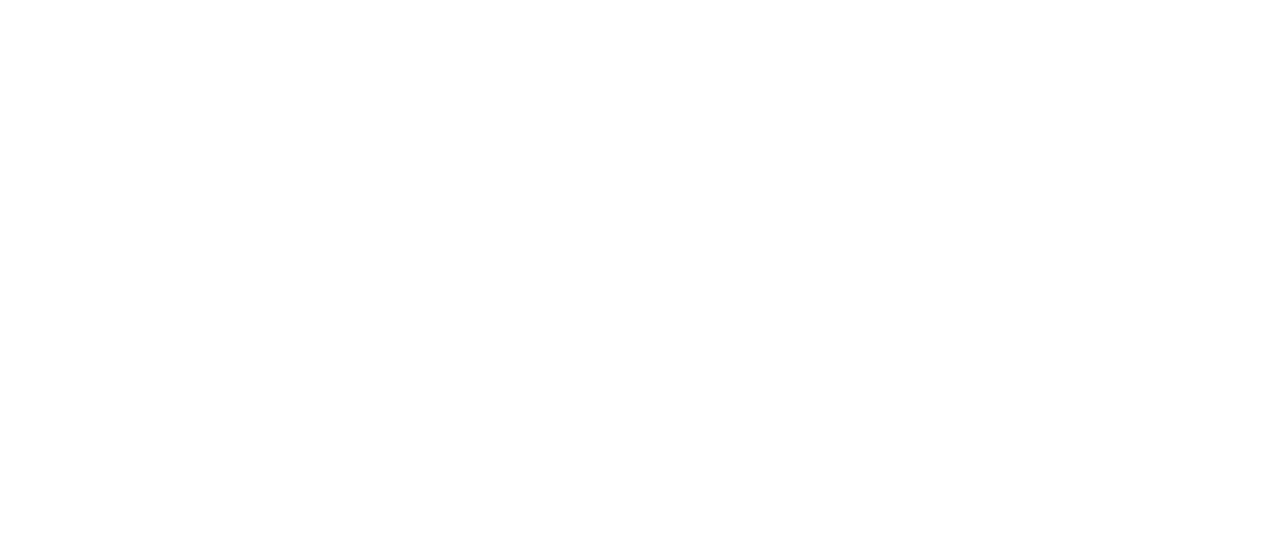
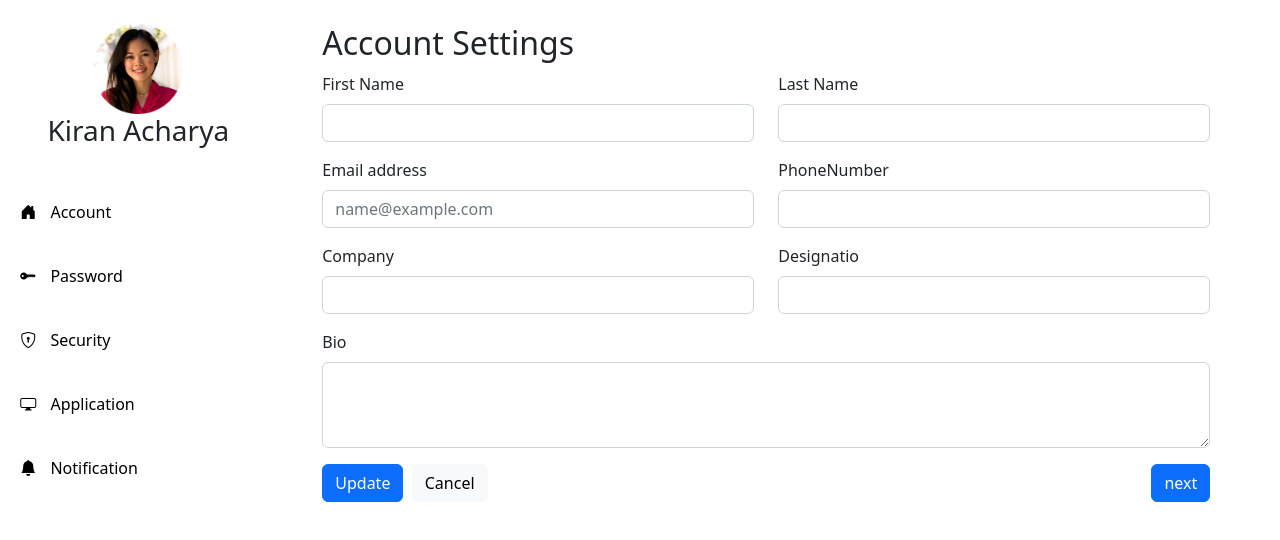
Before and after one commit to Ashokan-soft/Test, an Angular app: page /account in a window 1280 px wide. Before the commit this address led to /. Shown: the top 540 px of the page. Built offline with nearby package versions, Linux system fonts and the light colour scheme.

Commit message:
am did account & password safty commit

```diff
--- a/src/app/account/account.component.html
+++ b/src/app/account/account.component.html
@@ -1,2 +1,95 @@
-<p>account works!</p>
-<h1>hi</h1>
+<br>
+
+<div class="container row">
+    <h2>Account Settings</h2>
+
+    <br>
+    <br>
+    <div class="col-lg-12">
+        <!-- <div class="card"> -->
+            <div class="card-body">
+
+                <form action="#">
+<!-- first row -->
+                    <div class="row">
+
+                        <div class="col-lg-6 col-sm-12">
+                            <div class="mb-3">
+                                <label for="" class="form-label">First Name</label>
+                                <input type="text" class="form-control" name="" id="" aria-describedby="helpId"
+                                    placeholder=""required>
+
+                            </div>
+
+                        </div>
+                        <div class="col-lg-6 col-sm-12">
+                            <div class="mb-3">
+                                <label for="" class="form-label">Last Name</label>
+                                <input type="text" class="form-control" name="" id=""
+                                    placeholder="">
+
+                             </div>
+                        </div>
+
+                    </div>
+ <!--second row-->
+                    <div class="row">
+                        <div class="col-lg-6 col-sm-12">
+                        <div class="mb-3">
+                        <label for="exampleFormControlInput1" class="form-label">Email address</label>
+                        <input type="email" class="form-control" id="exampleFormControlInput1" placeholder="name@example.com"required>
+                        </div>
+                        </div>
+
+
+                        <div class="col-lg-6 col-sm-12">
+                            <div class="mb-3">
+                                <label for="" class="form-label">PhoneNumber</label>
+                                <input type="number" class="form-control" name="" id=""
+                                    placeholder="" required>
+
+                             </div>
+                        </div>
+
+                    </div>
+<!-- 3rd row -->
+                    <div class="row">
+
+                        <div class="col-lg-6 col-sm-12">
+                            <div class="mb-3">
+                                <label for="" class="form-label">Company</label>
+                                <input type="text" class="form-control" name="" id="" aria-describedby="helpId"
+                                    placeholder="">
+
+                            </div>
+
+                        </div>
+                        <div class="col-lg-6 col-sm-12">
+                            <div class="mb-3">
+                                <label for="" class="form-label">Designatio</label>
+                                <input type="text" class="form-control" name="" id=""
+                                    placeholder="">
+
+                             </div>
+                        </div>
+
+                    </div>
+        <!-- 4th row bio -->
+
+                    <div class="mb-3">
+                      <label for="" class="form-label">Bio</label>
+                      <textarea class="form-control" name="" id="" rows="3"></textarea>
+                    </div>
+
+                    <button type="submit" class="btn btn-primary" >Update</button>&nbsp;
+                    <button type="cancel" class="btn btn-light" >Cancel</button>
+                    <button type="navi" class="btn btn-primary" style="float:right;" routerLink="/password">next</button>
+
+                </form>
+
+
+
+                </div>
+            </div>
+        </div>
+    <!-- </div> -->
--- a/src/app/app.component.html
+++ b/src/app/app.component.html
@@ -1,4 +1,4 @@
-<!-- <div class="container-fluid">
+<div class="container-fluid">
   <div class="row">
     <div class="col-3">
       <app-main></app-main>
@@ -11,4 +11,4 @@
     </div>
 
   </div>
-</div> -->
+</div>
--- a/src/app/main/main.component.html
+++ b/src/app/main/main.component.html
@@ -12,11 +12,11 @@
   <br>
 
   <div class="list1">
-    <button class="list btn btn-primary" routerLink="/account">Account</button>
-    <button class="list btn btn-primary" routerLink="/password">Password</button>
-    <button class="list btn btn-primary">Security</button>
-    <button class="list btn btn-primary">Application</button>
-    <button class="list btn btn-primary">Notification</button>
+    <button class="list btn btn-primary"routerLink="/account"><i class=" bi bi-house-door-fill"></i> Account</button>
+    <button class="list btn btn-primary"routerLink="/password"><i class="bi bi-key-fill"></i> Password</button>
+    <button class="list btn btn-primary"routerLink="/security"><i class="bi bi-shield-lock"></i>  Security</button>
+    <button class="list btn btn-primary"routerLink="/application"><i class="bi bi-display"></i> Application</button>
+    <button class="list btn btn-primary"routerLink="/notification"><i class="bi bi-bell-fill"></i>  Notification</button>
   </div>
 
 
--- a/src/app/main/main.component.scss
+++ b/src/app/main/main.component.scss
@@ -2,7 +2,7 @@
     text-align: center;
 }
 .nav-side-bar{
-    background-color: aqua;
+    // background-color: aqua;
 }
 .nav-link::after{
     background-color: blue;
@@ -10,6 +10,14 @@
 .list
 {
     width: 100%;
-    padding: 20px;
+    padding:20px;
+    // padding-left: 30px;
     border-radius: 0%;
+    background-color:white;
+    color: black;
+    border: none;
+    text-align: justify;
 }
+.bi{
+    padding: 10px;
+}
--- a/src/app/password/password.component.html
+++ b/src/app/password/password.component.html
@@ -1 +1,43 @@
-<p>password works!</p>
+<br>
+<div class="container">
+    <h2>Password</h2>
+    <br>
+    <br>
+    <br>
+
+    <form action="#">
+        <div class="row">
+            <div class="col-lg-6 col-md-8 col-sm-12">
+                <div class="mb-3">
+                    <label for="OldPassword" class="form-label">Old Password :</label>
+                    <input type="password" class="form-control" name="" id=""
+                        placeholder=""required>
+                </div>
+            </div>
+        </div>
+        <div class="row">
+            <div class="col-lg-6 col-md-8 col-sm-12">
+                <div class="mb-3">
+                    <label for="NewPassword" class="form-label">New Password :</label>
+                    <input type="password" class="form-control" name="" id=""
+                        placeholder=""required>
+                </div>
+            </div>
+        </div>
+        <div class="row">
+            <div class="col-lg-6 col-md-8 col-sm-12">
+                <div class="mb-3">
+                    <label for="ConfrimPassword" class="form-label">Confrim Password :</label>
+                    <input type="password" class="form-control" name="" id=""
+                        placeholder=""required>
+                </div>
+            </div>
+        </div>
+    </form>
+
+
+
+
+
+
+</div>
```
Also changed, not shown: src/app/app-routing.module.ts (+6 -6 lines).
